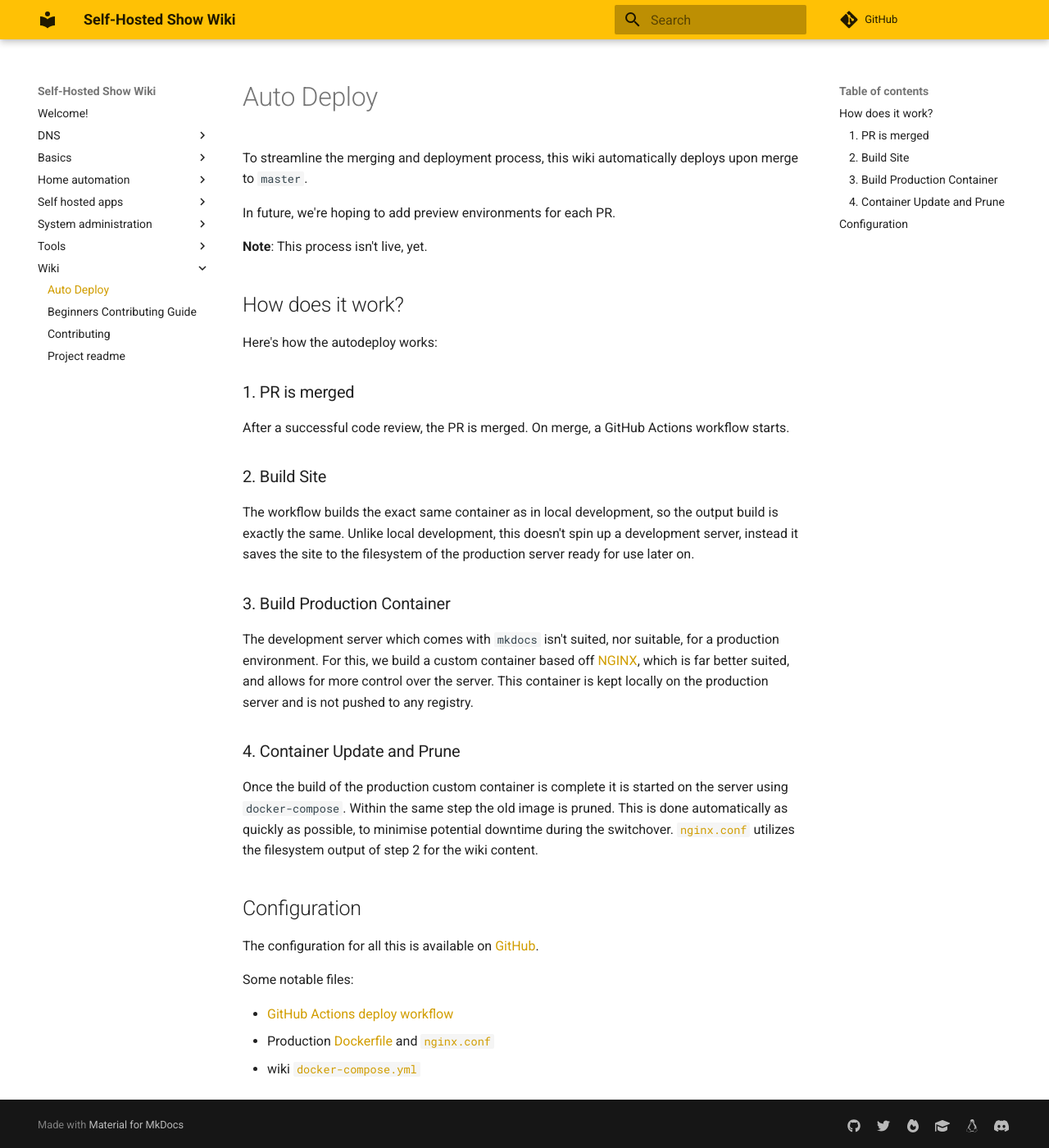
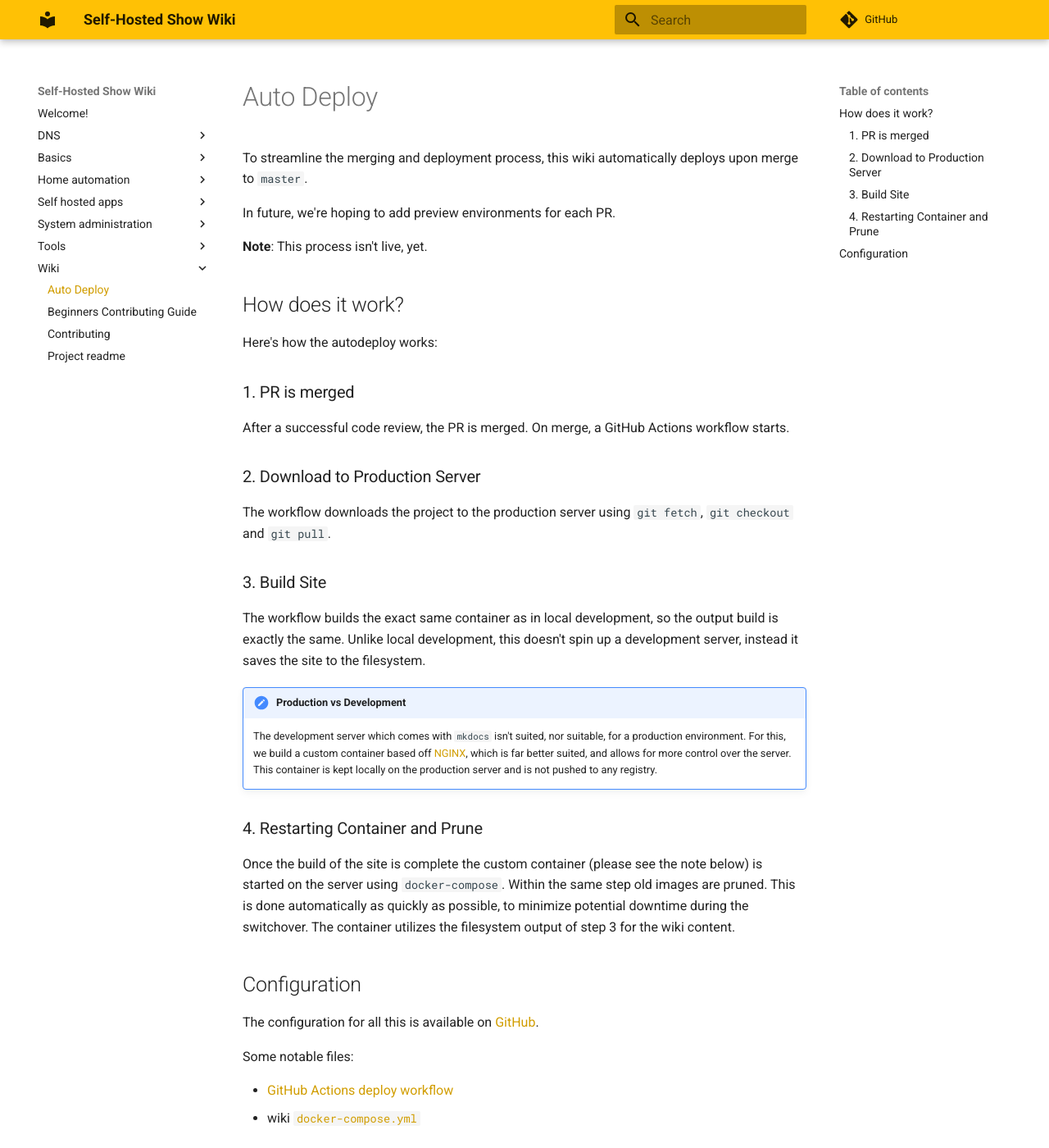
Before and after one commit to selfhostedshow/wiki, an MkDocs documentation site: the page built from docs/wiki/auto-deploy.md, in a window 1280 px wide and 1400 px high. Shown: the whole window at 82% size. Built offline with MkDocs 1.6.1 and Material for MkDocs 9.7.7, drawn with Linux system fonts in a browser that asks for light colours; comment, search, counter and statistics services are not loaded.

Commit message:
Refactor: - Add Download (Step 2) - Change Build Container (Step 3) to Site and add note on Prod vs Dev - Updated Step 4 to remove non-used info and be specific to the site build - Remove Production Dockerfile and nginx conf links - Update docker-compose link to anside code

```diff
--- a/docs/wiki/auto-deploy.md
+++ b/docs/wiki/auto-deploy.md
@@ -14,17 +14,20 @@ Here's how the autodeploy works:
 
 After a successful code review, the PR is merged. On merge, a GitHub Actions workflow starts.
 
-### 2. Build Site
+### 2. Download to Production Server
 
-The workflow builds the exact same container as in local development, so the output build is exactly the same. Unlike local development, this doesn't spin up a development server, instead it saves the site to the filesystem of the production server ready for use later on.
+The workflow downloads the project to the production server using `git fetch`, `git checkout` and `git pull`.
 
-### 3. Build Production Container
+### 3. Build Site
 
-The development server which comes with `mkdocs` isn't suited, nor suitable, for a production environment. For this, we build a custom container based off [NGINX](https://hub.docker.com/_/nginx/), which is far better suited, and allows for more control over the server. This container is kept locally on the production server and is not pushed to any registry.
+The workflow builds the exact same container as in local development, so the output build is exactly the same. Unlike local development, this doesn't spin up a development server, instead it saves the site to the filesystem.
 
-### 4. Container Update and Prune
+!!! note "Production vs Development"
+    The development server which comes with `mkdocs` isn't suited, nor suitable, for a production environment. For this, we build a custom container based off [NGINX](https://hub.docker.com/_/nginx/), which is far better suited, and allows for more control over the server. This container is kept locally on the production server and is not pushed to any registry.
 
-Once the build of the production custom container is complete it is started on the server using `docker-compose`. Within the same step the old image is pruned. This is done automatically as quickly as possible, to minimise potential downtime during the switchover. [`nginx.conf`](https://github.com/selfhostedshow/wiki/blob/master/prod/nginx.conf) utilizes the filesystem output of step 2 for the wiki content.
+### 4. Restarting Container and Prune
+
+Once the build of the site is complete the custom container (please see the note below) is started on the server using `docker-compose`. Within the same step old images are pruned. This is done automatically as quickly as possible, to minimize potential downtime during the switchover. The container utilizes the filesystem output of step 3 for the wiki content.
 
 ## Configuration
 
@@ -33,5 +36,4 @@ The configuration for all this is available on [GitHub](https://github.com/selfh
 Some notable files:
 
 - [GitHub Actions deploy workflow](https://github.com/selfhostedshow/wiki/blob/master/.github/workflows/deploy.yml)
-- Production [Dockerfile](https://github.com/selfhostedshow/wiki/blob/master/prod/Dockerfile) and [`nginx.conf`](https://github.com/selfhostedshow/wiki/blob/master/prod/nginx.conf)
-- wiki [`docker-compose.yml`](https://github.com/selfhostedshow/wiki/blob/master/docker-compose.yml)
+- wiki [`docker-compose.yml`](https://github.com/selfhostedshow/infra/blob/master/ansible/group_vars/demo.yaml#L133)
```
